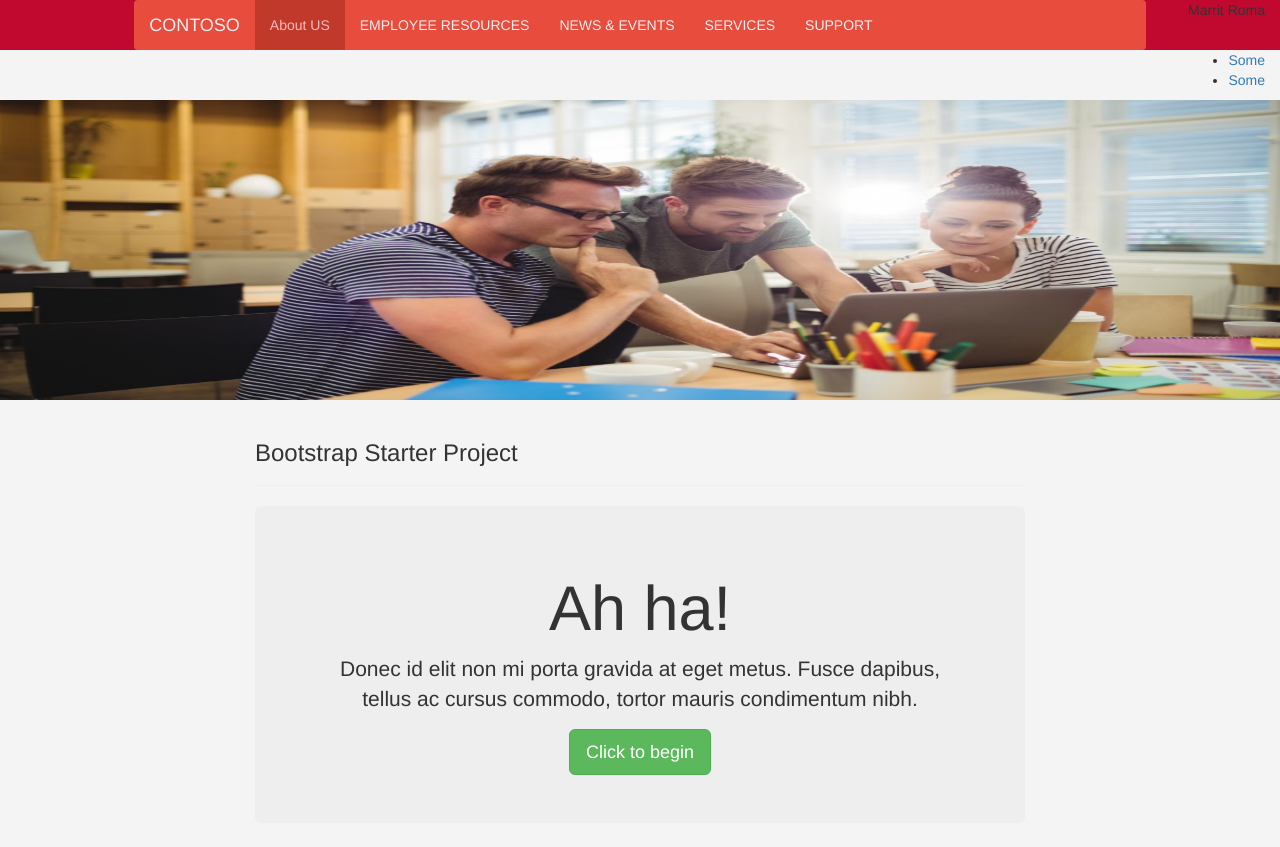
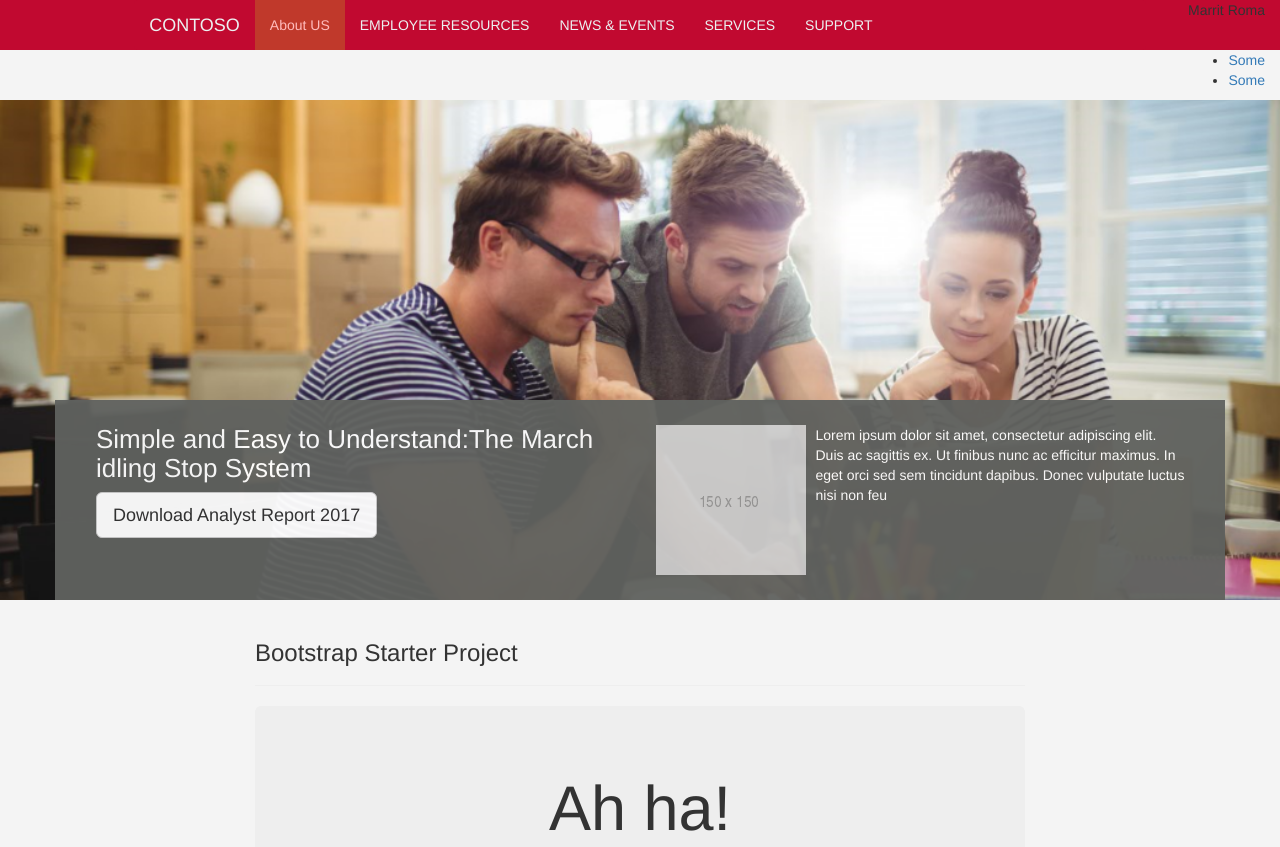
Before and after one commit to manoj529/assignment-MS, a website: page web/index.html in a window 1280 px wide. Shown: the top 847 px of the page. Drawn offline with Linux system fonts and the light colour scheme.

Commit message:
Updated CSS

```diff
--- a/src/sass/main.scss
+++ b/src/sass/main.scss
@@ -18,19 +18,37 @@ body{
     background-color:#C10930;
 }
 
-.test-banner{
-    background-image:url("images/banner-bg.png");
-    background-repeat: no-repeat fixed center center;
-    background-size: cover cover;
-    height: 300px;
-    -webkit-background-size: cover;
--moz-background-size: cover;
--o-background-size: cover;
-background-size: cover;
+.banner{
+    background-image: url('../../images/banner-bg.png');
+    background-repeat: no-repeat;
+    background-attachment: scroll;
+    background-position: center;
+    background-size: cover;
+    min-height:500px;
+    /*   position: relative;*/
+    display: flex;
+    flex-direction: column;
+    justify-content: flex-end;
+    .media-body,.title{
+        color:#fff;
+    }
+    .banner-content{
+        background-color: #60625f;
+        padding: 25px;
+        opacity: 0.95;
+    }
+    .banner-content>div:nth-child(2n+1) {
+        border-left: #B4C556 1px solid;
+    }
+    .title{
+        font-size: 26px;
+        color: white;
+        margin-top:0;
+    }
 }
 
 /* Red */
-$bgDefault      : #e74c3c;
+$bgDefault      : #C10930;
 $bgHighlight    : #c0392b;
 $colDefault     : #ecf0f1;
 $colHover       : #ffbbbc;
--- a/web/index.html
+++ b/web/index.html
@@ -57,14 +57,33 @@
                 </ul>
             </div>
         </div>
-<!--        <div class="row-fluid">
-            <div class="container-fluid">
-                <div class="page-header"><h1>Services \ IT</h1></div>
-            </div>
-        </div>-->
-        <div class="test-banner">
-            <div class="container">
-
+        <!--        <div class="row-fluid">
+                    <div class="container-fluid">
+                        <div class="page-header"><h1>Services \ IT</h1></div>
+                    </div>
+                </div>-->
+        <div class="banner">
+            <div class="container banner-content">
+                <div class="row-fluid">
+                    <div class="col-md-6">
+                        <h1 class="title">Simple and Easy to Understand:The March idling Stop System</h1>
+                        <a class="btn btn-lg btn-default">Download Analyst Report 2017</a>
+                    </div>
+                    <div class="col-md-6">
+                        <div class="media">
+                            <div class="media-left media-middle">
+                                <a href="#">
+                                    <img class="media-object" src="images/150x150.png" alt="...">
+                                </a>
+                            </div>
+                            <div class="media-body">
+                                <p>
+                                  Lorem ipsum dolor sit amet, consectetur adipiscing elit. Duis ac sagittis ex. Ut finibus nunc ac efficitur maximus. In eget orci sed sem tincidunt dapibus. Donec vulputate luctus nisi non feu
+                                </p>
+                            </div>
+                        </div>
+                    </div>
+                </div>
             </div>
         </div>
 
```
Also changed, not shown: web/dist/css/style.css, web/images/150x150.png (added), web/images/banner-bg.PNG (renamed from web/dist/images/banner-bg.PNG), 1 other file.
